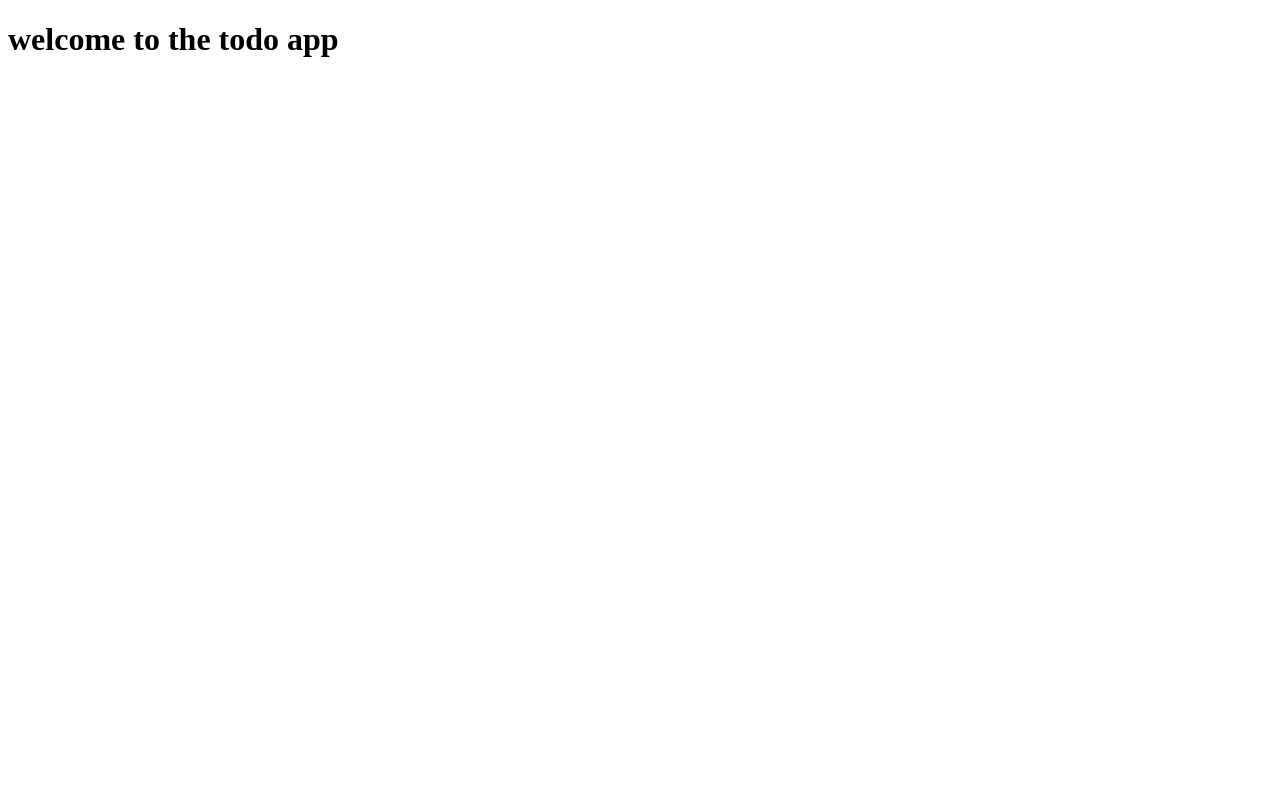
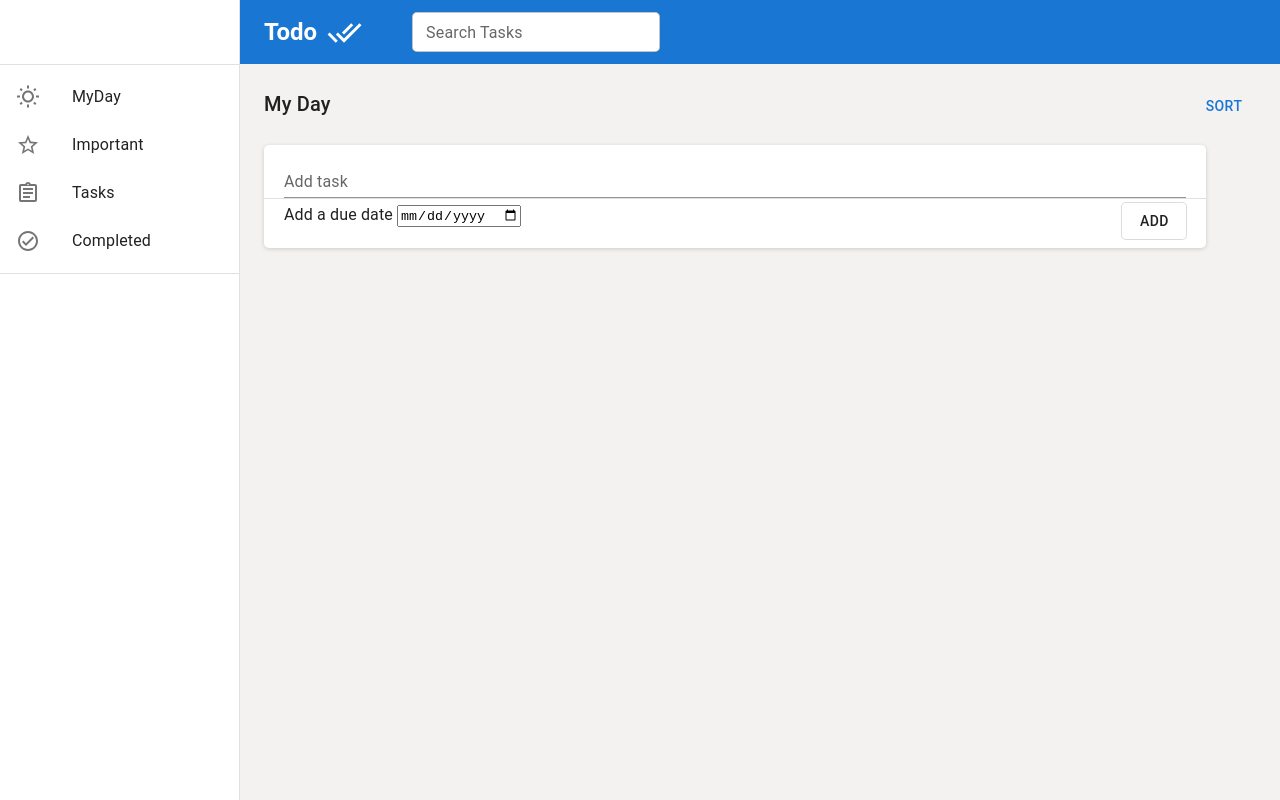
Before and after one commit to akhil1o1/ms-todo-clone, a React (Create React App) app in the folder client/: page / in a window 1280 px wide. Built offline with nearby package versions, Linux system fonts and the light colour scheme.

Commit message:
created drawer and Add task component

```diff
--- a/client/package.json
+++ b/client/package.json
@@ -3,6 +3,10 @@
   "version": "0.1.0",
   "private": true,
   "dependencies": {
+    "@emotion/react": "^11.10.4",
+    "@emotion/styled": "^11.10.4",
+    "@mui/icons-material": "^5.10.6",
+    "@mui/material": "^5.10.6",
     "@testing-library/jest-dom": "^5.16.5",
     "@testing-library/react": "^13.4.0",
     "@testing-library/user-event": "^13.5.0",
--- a/client/src/App.css
+++ b/client/src/App.css
@@ -0,0 +1,18 @@
+body{
+    margin: 0;
+    padding: 0;
+    box-sizing: border-box;
+    background-color: #f3f2f1 !important;
+}
+
+::-webkit-scrollbar {
+    display: none;
+  }
+
+.add-task{
+    box-shadow: rgba(0, 0, 0, 0.16) 0px 1px 4px;
+}
+.add-button{
+    background-color: #ffffff !important;
+    box-shadow: rgba(0, 0, 0, 0.02) 0px 1px 3px 0px, rgba(27, 31, 35, 0.15) 0px 0px 0px 1px !important;
+}
--- a/client/src/App.js
+++ b/client/src/App.js
@@ -1,10 +1,11 @@
 import React from "react";
+import ResponsiveDrawer from "./components/Drawer/ResponsiveDrawer";
+import "./App.css";
 
 function App() {
-  return (
-    <div className="App">
-      <h1>welcome to the todo app</h1>
-    </div>
+  return (<>
+    <ResponsiveDrawer/>
+  </>
   );
 }
 
--- /dev/null
+++ b/client/src/components/Drawer/Navigation.jsx
@@ -0,0 +1,39 @@
+import React from "react";
+import {Toolbar, Divider, List, ListItem, ListItemText, ListItemButton, ListItemIcon} from "@mui/material";
+import WbSunnyOutlinedIcon from '@mui/icons-material/WbSunnyOutlined';
+import StarBorderOutlinedIcon from '@mui/icons-material/StarBorderOutlined';
+import CheckCircleOutlineOutlinedIcon from '@mui/icons-material/CheckCircleOutlineOutlined';
+import AssignmentOutlinedIcon from '@mui/icons-material/AssignmentOutlined';
+
+
+function Navigation() {
+
+    const listNames = [
+        {name : "MyDay", icon : <WbSunnyOutlinedIcon/> },
+        {name : "Important", icon : <StarBorderOutlinedIcon/> },
+        {name : "Tasks", icon : <AssignmentOutlinedIcon/> },
+        {name : "Completed", icon : <CheckCircleOutlineOutlinedIcon/>}
+      ]
+
+    return <>
+        <div>
+      <Toolbar />
+      <Divider />
+      <List>
+        {listNames.map((list, index) => (
+          <ListItem key={list.name} disablePadding>
+            <ListItemButton>
+              <ListItemIcon>
+                {list.icon}
+              </ListItemIcon>
+              <ListItemText primary={list.name} />
+            </ListItemButton>
+          </ListItem>
+        ))}
+      </List>
+      <Divider />
+    </div>
+    </>
+}
+
+export default Navigation;
--- /dev/null
+++ b/client/src/components/Drawer/ResponsiveDrawer.jsx
@@ -0,0 +1,98 @@
+import React from 'react';
+import {AppBar, Box, CssBaseline, Drawer, IconButton, Toolbar, Typography, TextField} from "@mui/material";
+import MenuIcon from '@mui/icons-material/Menu';
+import DoneAllIcon from '@mui/icons-material/DoneAll';
+import Navigation from './Navigation';
+
+import Todos from '../Todos/Todos';
+
+const drawerWidth = 240;
+
+function ResponsiveDrawer(props) {
+  const { window } = props;
+  const [mobileOpen, setMobileOpen] = React.useState(false);
+
+
+  const handleDrawerToggle = () => {
+    setMobileOpen(!mobileOpen);
+  };
+
+
+
+  const container = window !== undefined ? () => window().document.body : undefined;
+
+  return (
+    <Box sx={{ display: 'flex' }}>
+      <CssBaseline />
+      <AppBar
+        position="fixed"
+        sx={{
+          width: { sm: `calc(100% - ${drawerWidth}px)` },
+          ml: { sm: `${drawerWidth}px` },
+          boxShadow:'none'
+        }}
+      >
+        <Toolbar>
+          <IconButton
+            color="inherit"
+            aria-label="open drawer"
+            edge="start"
+            onClick={handleDrawerToggle}
+            sx={{ mr: 2, display: { sm: 'none' } }}
+          >
+            <MenuIcon />
+          </IconButton>
+          <Typography variant="h5" mr="10px" fontWeight="600" noWrap component="div">
+            Todo
+          </Typography>
+          <DoneAllIcon fontSize="large" />
+          <Box pl="50px">
+          <TextField size="small" id="outlined-basic" label="Search Tasks" variant="outlined"
+          sx={{backgroundColor:"#ffffff", borderRadius:"5px", color:"#000000"}} />
+          </Box>
+        </Toolbar>
+      </AppBar>
+      <Box
+        component="nav"
+        sx={{ width: { sm: drawerWidth }, flexShrink: { sm: 0 } }}
+        aria-label="mailbox folders"
+      >
+        {/* The implementation can be swapped with js to avoid SEO duplication of links. */}
+        <Drawer
+          container={container}
+          variant="temporary"
+          open={mobileOpen}
+          onClose={handleDrawerToggle}
+          ModalProps={{
+            keepMounted: true, // Better open performance on mobile.
+          }}
+          sx={{
+            display: { xs: 'block', sm: 'none' },
+            '& .MuiDrawer-paper': { boxSizing: 'border-box', width: drawerWidth },
+          }}
+        >
+          <Navigation/>
+        </Drawer>
+        <Drawer
+          variant="permanent"
+          sx={{
+            display: { xs: 'none', sm: 'block' },
+            '& .MuiDrawer-paper': { boxSizing: 'border-box', width: drawerWidth },
+          }}
+          open
+        >
+          <Navigation/>
+        </Drawer>
+      </Box>
+      <Box
+        component="main"
+        sx={{ flexGrow: 1, p: 3, width: { sm: `calc(100% - ${drawerWidth}px)` } }}
+      >
+        <Toolbar />
+        <Todos/>
+      </Box>
+    </Box>
+  );
+}
+
+export default ResponsiveDrawer;
--- /dev/null
+++ b/client/src/components/Todos/AddTask.jsx
@@ -0,0 +1,20 @@
+import React from "react";
+import {Box, TextField, Button, Divider} from "@mui/material";
+
+function AddTask() {
+    return <Box width="95%" className="add-task"
+    sx={{backgroundColor:"#ffffff",
+    paddingBlock:"5px",
+    borderRadius:"5px"
+    }}>
+    <Box px="20px"><TextField fullWidth id="standard-basic" label="Add task" variant="standard"/></Box>
+    <Divider orientation="horizontal"/>
+    <Box py="4px" px="20px"
+    sx={{display:"flex", justifyContent:"space-between"}}>
+    <label>Add a due date <input type="date"/></label>
+    <Button className="add-button" color="inherit" variant="contained">Add</Button>
+    </Box>
+    </Box>
+}
+
+export default AddTask;
--- /dev/null
+++ b/client/src/components/Todos/Task.jsx
@@ -0,0 +1,9 @@
+import React from "react";
+
+function Task() {
+    return <>
+
+    </>
+}
+
+export default Task;
--- /dev/null
+++ b/client/src/components/Todos/Todos.jsx
@@ -0,0 +1,16 @@
+import React from "react";
+import {Box, Typography, Button} from "@mui/material";
+import AddTask from "./AddTask";
+import Task from "./Task";
+
+function Todos() {
+    return <Box>
+        <Box mb="20px" display="flex" justifyContent="space-between">
+            <Typography variant="h6">My Day</Typography>
+            <Button variant="text">Sort</Button>
+        </Box>
+        <AddTask/>
+    </Box>
+}
+
+export default Todos;
```
Also changed, not shown: 1 other file (tests, documents, lock files or other folders).
